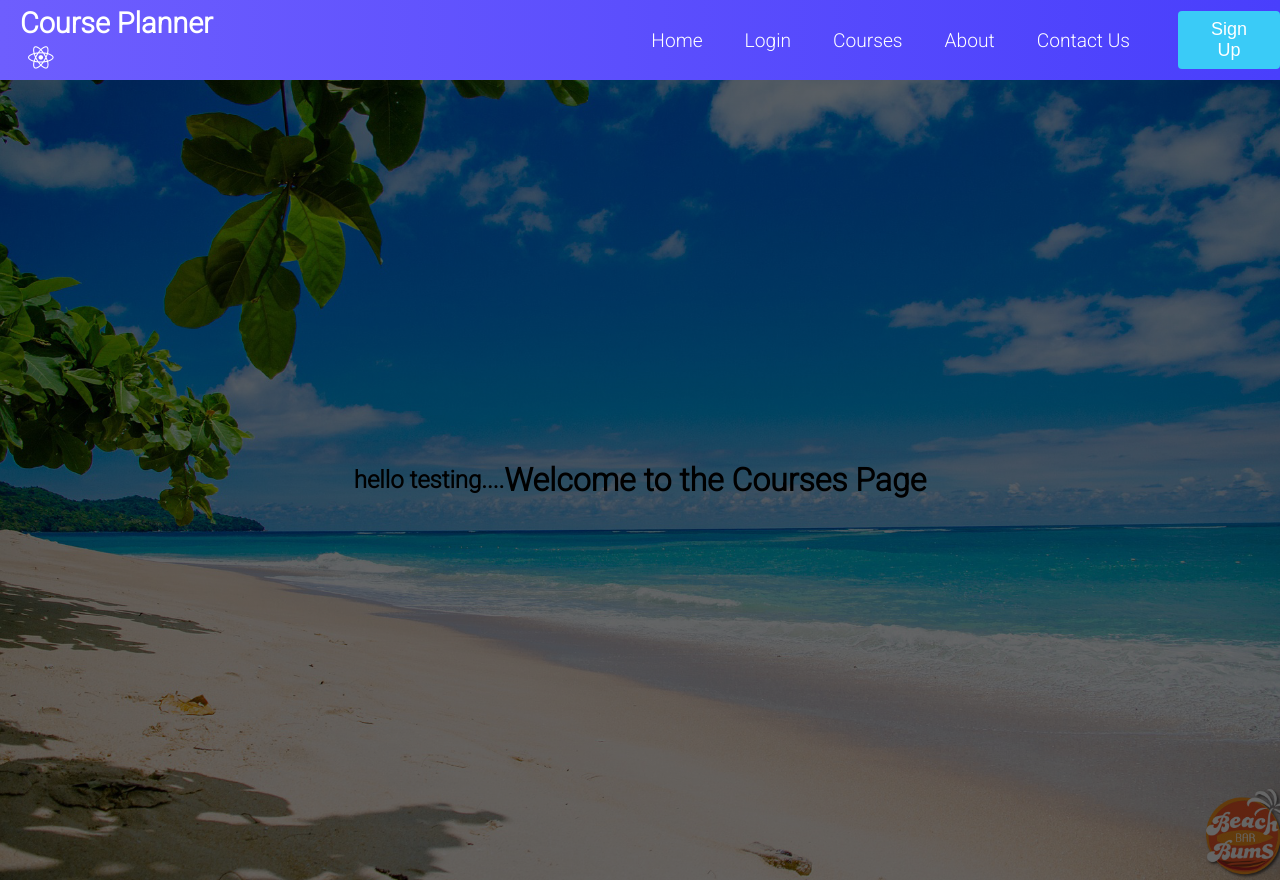
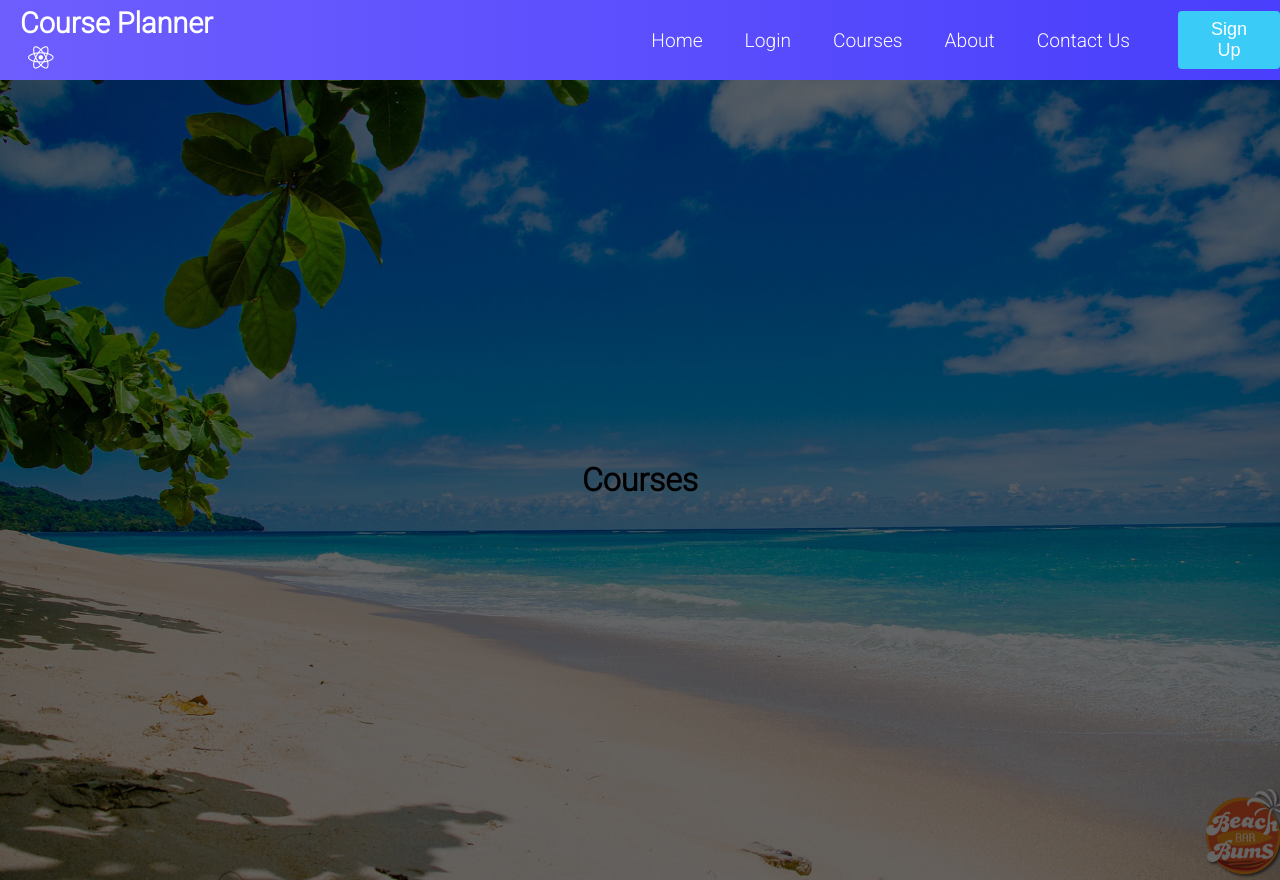
Before and after one commit to Marcus-MWM/HTML-Repository, a React (Create React App) app: page /courses in a window 1280 px wide. Built offline with nearby package versions, Linux system fonts and the light colour scheme; what redux-react-session would draw is missing.

Commit message:
courses edits / created header

```diff
--- a/src/components/Header.jsx
+++ b/src/components/Header.jsx
@@ -1,6 +1,14 @@
+import { red } from '@material-ui/core/colors';
+import PropTypes from 'prop-types';
+
 function Header(props) {
+    const headerStyles = {
+        backgroundColor: 'blue',
+        color: red,
+    }
+
     return (
-        <header>
+        <header style={{ backgroundColor: 'blue', color: 'red'}}>
             <div className="container">
                 <h2>{props.text}</h2>
             </div>
@@ -8,4 +16,14 @@ function Header(props) {
     )
 }
 
+Header.defaultProps = {
+    text: 'Feedback UI',
+    bgColor: 'rgba(0,0,0,0.4)',
+    textColor: '#ff6a95',
+}
+
+Header.propTypes = {
+    text: PropTypes.string,
+}
+
 export default Header
--- a/src/pages/Courses.js
+++ b/src/pages/Courses.js
@@ -6,9 +6,9 @@ import Header from "../components/Header"
 function Courses() {
   return (
     <>
-      <Header text ='hello testing.... '/>
+
         <div>
-          <h1> Welcome to the Courses Page </h1>
+          <h1> Courses </h1>
         </div>
     </>
   );
```
Also changed, not shown: src/index.css (+2 -5 lines).
